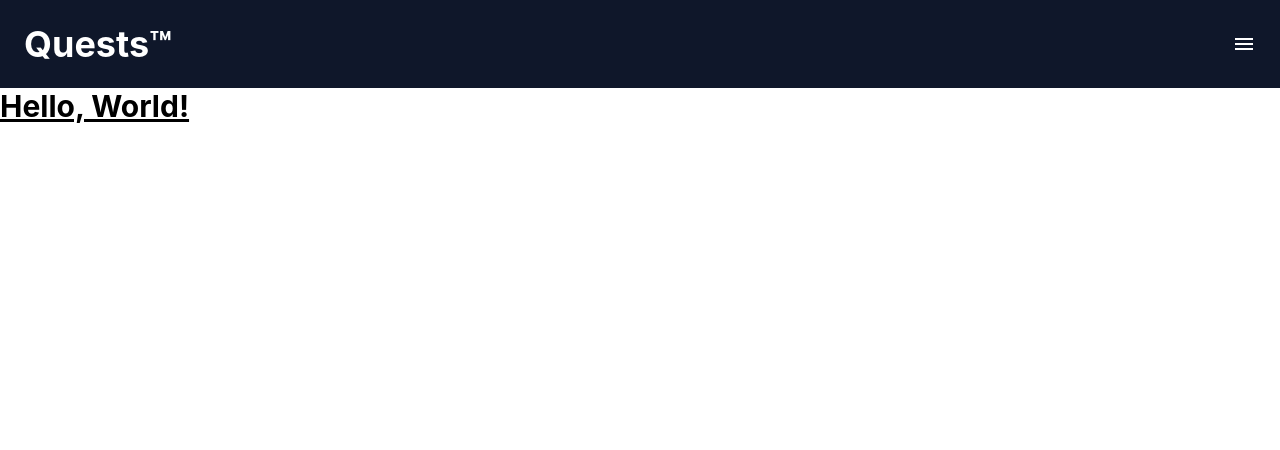
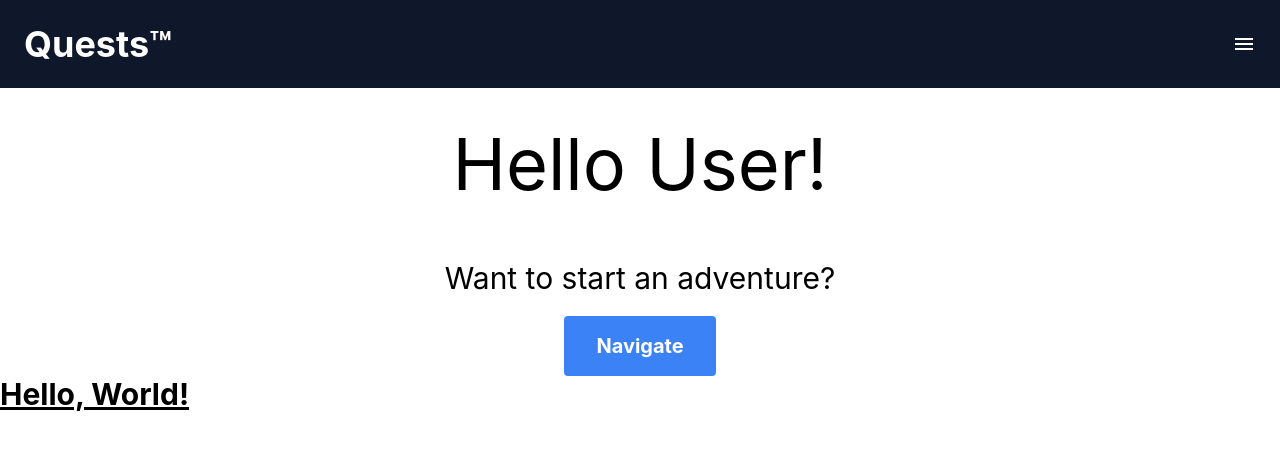
Before and after one commit to nnhphong/GrassQuest, a React (Vite) app in the folder frontend/: page / in a window 1280 px wide. Shown: the top 450 px of the page. Built offline with nearby package versions, Linux system fonts and the light colour scheme.

Commit message:
added body

```diff
--- a/frontend/src/App.jsx
+++ b/frontend/src/App.jsx
@@ -1,9 +1,11 @@
 import Navbar from "./Navbar"
+import Body from "./body"
 
 function App() {
   return (
     <>
       <Navbar />
+      <Body />
       <div class="text-3xl font-bold underline">Hello, World!</div>
     </>
   )
--- /dev/null
+++ b/frontend/src/body.jsx
@@ -0,0 +1,13 @@
+function Body() {
+  return (
+    <>
+        <h1 class = "px-2 py-10 text-center text-7xl">Hello User!</h1>
+        <h2 class = "px-2 py-5 text-center text-wrap text-3xl">Want to start an adventure?</h2>
+        <div class="flex justify-center">
+            <button class="bg-blue-500 hover:bg-blue-700 text-white font-bold text-xl py-4 px-8 rounded">Navigate</button>
+        </div>
+    </>
+  )
+}
+
+export default Body
```
